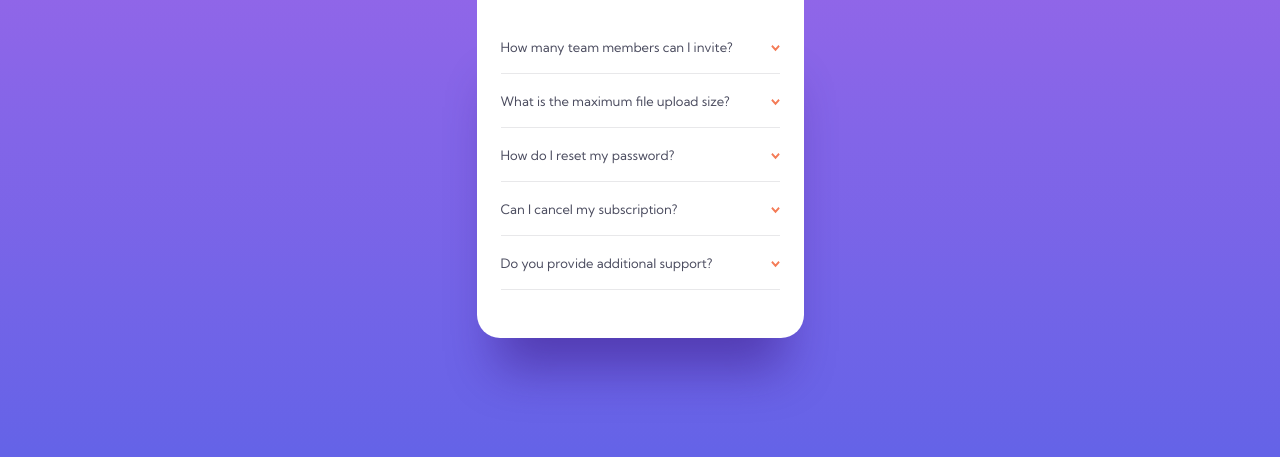
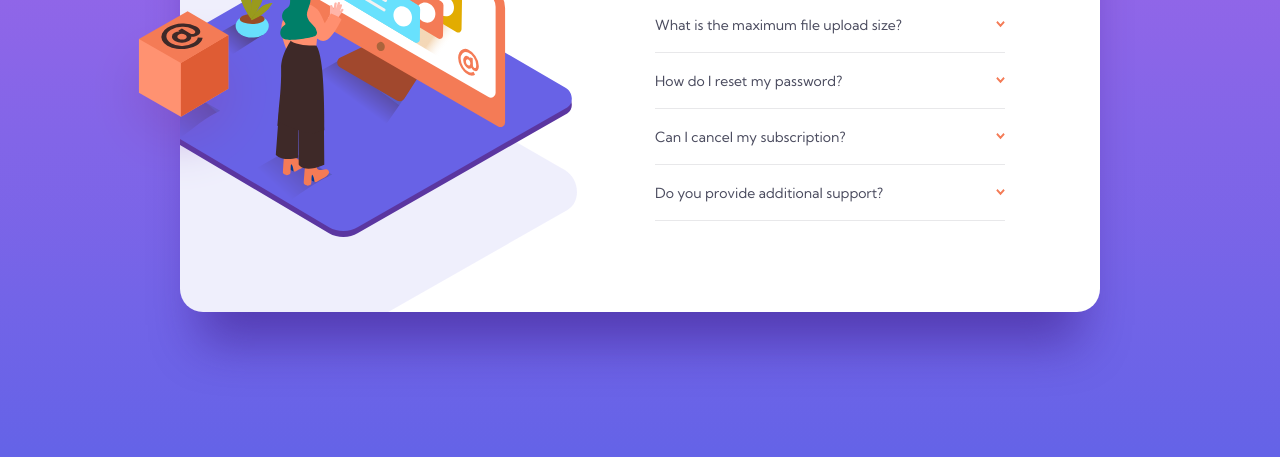
Before and after one commit to pl91/faq-accordion-card, a plain HTML site: page index.html in a window 1280 px wide. Shown: the part 343-800 px from the top of the page. Drawn offline with Linux system fonts and the light colour scheme.

Commit message:
desktop view complete

```diff
--- a/index.html
+++ b/index.html
@@ -11,28 +11,21 @@
     <main>
       <!-- background images -->
       <div class="bg">
-        <picture>
-          <source
-            media="(min-width:1440px)"
-            srcset="./images/illustration-woman-online-desktop.svg"
+        <img
+          class="box"
+          src="./images/illustration-box-desktop.svg"
+          alt="Illustration box"
         />
         <img
           class="bg-mobile"
           src="./images/illustration-woman-online-mobile.svg"
           alt="Illustration woman"
         />
-        </picture>
-        <picture>
-          <source
-            media="(min-width:1440px)"
-            srcset="./images/bg-pattern-desktop.svg"
-          />
         <img
           class="bg-shadow-mobile"
           src="./images/bg-pattern-mobile.svg"
           alt="background drop-shaddow"
         />
-        </picture>
       </div>
 
       <!-- accordion content -->
--- a/styles.css
+++ b/styles.css
@@ -14,12 +14,15 @@ body {
     background-image: linear-gradient(#B068E9, #6463E7);
     display: flex;
     flex-direction: column;
+    align-items: center;
     margin: 0%;
     font-family: 'Kumbh Sans', sans-serif;
 }
 
 main {
-    margin-bottom: 8.5rem;
+    margin-top: 2rem;
+    margin-bottom: 6.3rem;
+    width: 32.7rem;
 }
 
 .bg-mobile {
@@ -39,9 +42,6 @@ main {
 }
 
 section {
-    min-width: 32.7rem;
-    min-height: 53.3rem;
-    max-width: 32.7rem;
     background-color: #ffffff;
     margin: auto;
     margin-top: -10.5rem;
@@ -90,12 +90,16 @@ p {
     border-radius: 2.3rem;
 }
 
-.active, .accordion:hover {
+.active {
     font-weight: 700;
 }
 
+.accordion:hover {
+  color: #F47B56;
+}
+
 .panel {
-    font-size: 1.3rem;
+    font-size: 1.2rem;
     color: #787887;
     margin-bottom: 1.6rem;
     display: none;
@@ -106,3 +110,91 @@ p {
     height: .7rem;
     margin-top:.58rem;
 }
+
+.box {
+  display: none;
+}
+
+
+/* Desktop view  1440px x 768 */
+@media screen and (min-width: 920px) {
+
+  body {
+    justify-content: center;
+  }
+
+  main {
+    display: flex;
+    align-items: center;
+    justify-content: space-between;
+    margin: 0%;
+    background-color: #ffffff;
+    min-width: 92rem;
+    min-height: 50.9rem;
+    border-radius: 2.3rem;
+    background-image: url(./images/bg-pattern-desktop.svg);
+    background-size: 96.8rem 94.4rem;
+    background-position: -57rem -28.5rem;
+    position: static;
+    background-repeat: no-repeat;
+    box-shadow: 0px 50px 50px -20px rgba(53, 18, 122, 0.497159);
+  }
+
+  .bg {
+    min-width: 44.5rem;
+    min-height: 50.9rem;
+    background-image: url(./images/illustration-woman-online-desktop.svg);
+    background-repeat: no-repeat;
+    background-position: -8rem;
+  }
+
+  .bg-mobile {
+    display: none;
+    min-width: 47.2rem;
+    min-height: 35.9rem;
+  }
+
+  .bg-shadow-mobile {
+    display: none;
+    min-width: 47.2rem;
+    min-height: 35.9rem;
+  }
+
+  section {
+   margin: 0%;
+   margin-top: 6.4rem;
+   margin-bottom: 8.3rem;
+  }
+
+  h1 {
+    margin: 0%;
+    align-self: flex-start;
+    margin-bottom: 2.6rem;
+  }
+
+  #accordion {
+    border: none;
+    flex-direction: row;
+    margin: 0%;
+    width: 35rem;
+    padding: 0%;
+    border: none;
+    box-shadow: none;
+    margin-right: 9.5rem;
+  }
+
+  .container {
+    margin-left: 0%;
+    margin-right: 0%;
+  }
+
+  .accordion {
+    font-size: 1.4rem;
+  }
+
+  .box {
+    display: block;
+    margin-top: 20.6rem;
+    margin-left: -9.2rem;
+  }
+}
```
Lines whose indentation alone changed are shown as unchanged.
